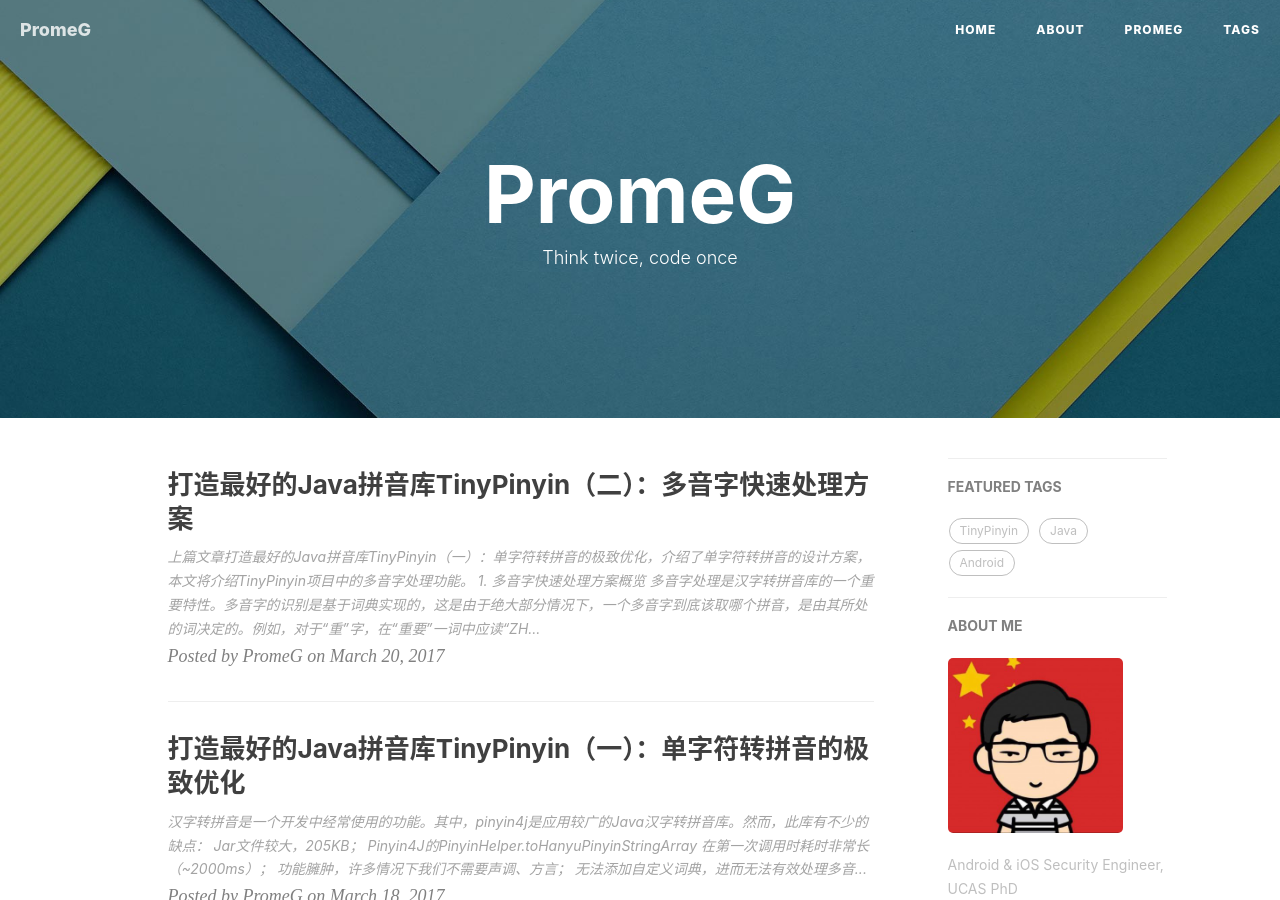
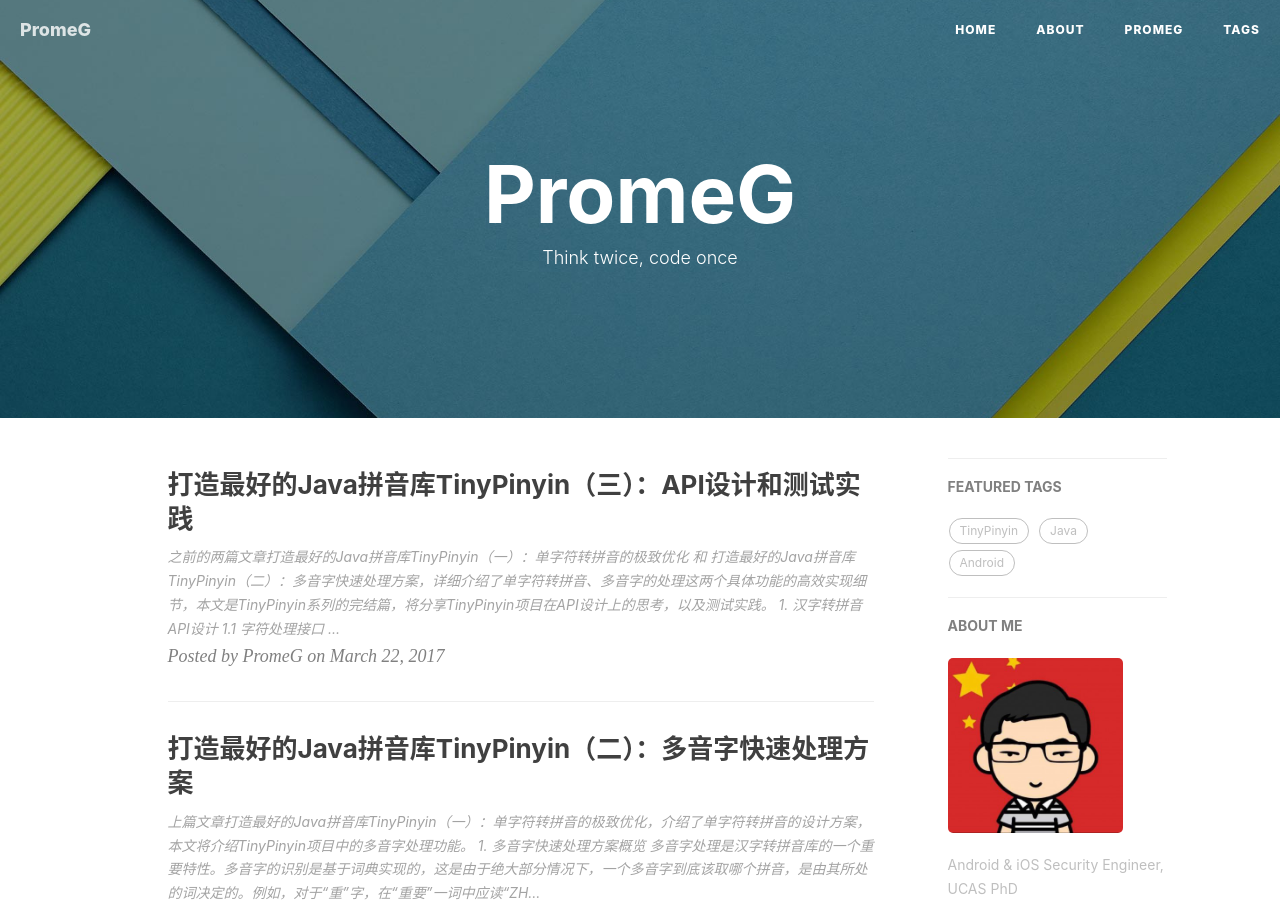
Before and after one commit to promeG/promeg.github.io, a Jekyll site: the page built from index.html, in a window 1280 px wide and 900 px high. Built offline with Jekyll 4.4.1, drawn with Linux system fonts in a browser that asks for light colours; nearby versions of some CDN libraries; the list of posts is cut into pages by our own code; comment, search, counter and statistics services are not loaded; some of the changed lines change nothing that is shown.

Commit message:
add tinypinyin 3

````diff
--- a/_config.yml
+++ b/_config.yml
@@ -50,9 +50,9 @@ kramdown:
 #disqus_username: _your_disqus_short_name_
 
 # Duoshuo settings
-duoshuo_username: promeg
+# duoshuo_username: promeg
 # Share component is depend on Comment so we can NOT use share only.
-duoshuo_share: true                     # set to false if you want to use Comment without Sharing
+# duoshuo_share: true                     # set to false if you want to use Comment without Sharing
 
 
 
--- a/_posts/2017-03-20-tinypinyin-part-2.markdown
+++ b/_posts/2017-03-20-tinypinyin-part-2.markdown
@@ -118,4 +118,4 @@ Pinyin4j_StringToPinyin（Pinyin4j的String转拼音） | thrpt | 200 | 1.033 |
 
 ## 3 小结
 
-TinyPinyin的多音字支持就介绍到这里，下篇文章将分享TinyPinyin的API设计。
+TinyPinyin的多音字支持就介绍到这里，下篇文章将分享[TinyPinyin的API设计和测试实践](http://promeg.io/2017/03/22/tinypinyin-part-3/)。
--- /dev/null
+++ b/_posts/2017-03-22-tinypinyin-part-3.markdown
@@ -0,0 +1,231 @@
+---
+layout:     post
+title:      "打造最好的Java拼音库TinyPinyin（三）：API设计和测试实践"
+subtitle:   ""
+date:       2017-03-22 08:52:36 +0800
+author:     "PromeG"
+header-img: "img/home-bg.jpg"
+tags:
+    - TinyPinyin
+    - Java
+    - Android
+---
+
+之前的两篇文章[打造最好的Java拼音库TinyPinyin（一）：单字符转拼音的极致优化](http://promeg.io/2017/03/18/tinypinyin-part-1/) 和 [打造最好的Java拼音库TinyPinyin（二）：多音字快速处理方案](http://promeg.io/2017/03/20/tinypinyin-part-2/)，详细介绍了单字符转拼音、多音字的处理这两个具体功能的高效实现细节，本文是TinyPinyin系列的完结篇，将分享TinyPinyin项目在API设计上的思考，以及测试实践。
+
+## 1. 汉字转拼音API设计
+
+### 1.1 字符处理接口
+
+TinyPinyin的汉字转拼音API非常简洁：
+
+```java
+/**
+ * 如果c为汉字，则返回大写拼音；如果c不是汉字，则返回String.valueOf(c)
+ */
+String Pinyin.toPinyin(char c)
+
+/**
+ * c为汉字，则返回true，否则返回false
+ */
+boolean Pinyin.isChinese(char c)
+
+/**
+ * 将输入字符串转为拼音，转换过程中会使用之前设置的用户词典，以字符为单位插入分隔符
+ */
+String toPinyin(String str, String separator)
+```
+
+优秀的API的设计应满足**正交性**和**完备性**。从正交性的角度来看，Pinyin.toPinyin(char c)和Pinyin.isChinese(char c)是正交的，但String Pinyin.toPinyin(char c)与String toPinyin(String str, String separator)严格意义上并不是正交的。
+
+之所以这么做的原因，在于Pinyin.isChinese(char c)接口无法支持多音字的处理，因为绝大部分情况下，一个多音字到底该取哪个拼音，是由其所处的词决定的，单个字符无法确定多音字的读音。在这里，功能实现的优先级要大于想要遵循的设计范式。
+
+### 1.2 词典设置接口
+
+初始化TinyPinyin时，添加词典的接口如下：
+
+```java
+Config config = Pinyin.newConfig()
+                  .with(dict_1)
+                  .with(....) // 可以继续添加多个词典
+                  .with(dict_n);
+
+Pinyin.init(config);
+```
+
+还有一个需求是，在TinyPinyin初始化之后，想再追加一些词典，实现此功能的接口是：
+
+```java
+Pinyin.add(other_dict); // 向Pinyin中追加词典
+```
+
+然而，每次新添加词典都会触发一次完整的AC算法构建过程，因此若有多个词典，推荐使用性能更优的Pinyin.init(Config)接口。
+
+## 2. 词典API设计
+
+拼音转换的接口较为容易，词典API的设计就没那么简单了。
+
+### 2.1 基础词典：PinyinDict
+
+设计具体的词典之前，我们需要思考**汉字转拼音词典**究竟是什么。
+
+对汉字转拼音词典来说，它本质上包含了一组词的集合，以及集合中每个词的拼音。词的集合可以用Set<String>来表示，每个词和它的拼音之间的映射关系是：
+
+```java
+  词(String) --> 拼音(String[]) // 如："重庆" --> ["CHONG", "QING"]
+```
+
+因此，词典可由两个API组成：返回词典所有词的 Set<String> words() 和  将词转为拼音的 String[] toPinyin(String word)。这里有个约定，toPinyin接口应保证对words中的所有词，toPinyin(String)均返回非null的结果。
+
+```java
+/**
+ * 字典接口
+ */
+public interface PinyinDict {
+
+    /**
+     * 字典所包含的所有词
+     */
+    Set<String> words();
+
+    /**
+     * 将词转换为拼音，应保证对words中的所有词，toPinyin(String)均返回非null的结果
+     */
+    String[] toPinyin(String word);
+}
+```
+
+这两个接口是不是看起来很熟悉？没错，这两个接口加起来，便成为了一个Map：Map<String, String[]>。
+
+问题来了，为什么词典接口不做成直接返回一个Map<String, String[]>呢？
+
+原因在于，如果直接返回Map，则相当于限定了词典只能采用Map这一种数据结构来实现，而在设计词典模型时，不应限制词典具体的实现方式。
+
+例如，当词典非常大时，把整个词典加载到内存中的Map便不合适了，更好的做法应该是在执行 toPinyin(String) 时，从文件或数据库中读取相应的拼音，降低内存占用。这时我们拆分出的接口便体现出优势了：这两个接口是支持流处理的！因此词典既可以放在内存中，也可以放到文件数据中，甚至可以通过网络接口获取拼音转换结果。
+
+### 2.2 便捷词典：PinyinMapDict
+
+上文描述的基础词典PinyinDict较为简洁。然而，用户使用PinyinDict实现自定义词典时却很复杂：
+
+```java
+final Map<String, String[]> map = new HashMap();
+map.put("重庆", new String[]{"CHONG", "QING"});
+
+PinyinDict dict = new PinyinDict() {
+    @Override
+    public Set<String> words() {
+        return map.keySet();
+    }
+
+    @Override
+    public String[] toPinyin(String word) {
+        return map.get(word);
+    }
+};
+```
+
+为了便于更好的创建自定义词典，TinyPinyin提供了对基础词典的封装：PinyinMapDict
+
+```java
+/**
+ * 基于java.util.Map的字典实现，利于添加自定义字典
+ */
+public abstract class PinyinMapDict implements PinyinDict {
+
+    /**
+     * Key为字典的词，Value为该词所对应的拼音
+     *
+     * @return 包含词和对应拼音的 {@link java.util.Map}
+     */
+    public abstract Map<String, String[]> mapping();
+
+
+    @Override
+    public Set<String> words() {
+        return mapping() != null ? mapping().keySet() : null;
+    }
+
+    @Override
+    public String[] toPinyin(String word) {
+        return mapping() != null ? mapping().get(word) : null;
+    }
+}
+```
+
+这样一来，用户添加自定义词典便非常简洁了：
+
+```java
+PinyinDict dict = new PinyinMapDict() {
+    @Override
+    public Map<String, String[]> mapping() {
+        Map<String, String[]> map = new HashMap();
+        map.put("重庆", new String[]{"CHONG", "QING"});
+        return map;
+    }
+}
+```
+
+### 2.3 Android词典：AndroidAssetDict
+
+为了提升效率，TinyPinyin专门为Android平台的词典设计了一个辅助类：[AndroidAssetDict](https://github.com/promeG/TinyPinyin/blob/master/tinypinyin-android-asset-lexicons/src/main/java/com/github/promeg/tinypinyin/android/asset/lexicons/AndroidAssetDict.java)。
+
+这是由于Android代码访问JAR文件中的资源非常低效（[参考](http://blog.danlew.net/2013/08/20/joda_time_s_memory_issue_in_android/)）。因此，AndroidAssetDict采用了将字典文件存入asset中的方式提升访问效率。
+
+AndroidAssetDict的使用非常简单，大家可参考[tinypinyin-lexicons-android-cncity](https://github.com/promeG/TinyPinyin/tree/master/tinypinyin-lexicons-android-cncity)这个子项目，只需要重写String assetFileName()这一个方法即可。当然，词典文件的格式需要与[示例](https://github.com/promeG/TinyPinyin/blob/master/tinypinyin-lexicons-android-cncity/src/main/assets/cncity.txt)保持一致。
+
+## 3 测试实战
+
+
+TinyPinyin项目中，功能代码和测试代码的比例是10：6，测试的覆盖率还是很高的。另外，为了评估性能，也添加了一些基于jmh工具的性能测试。
+
+
+### 3.1 单元测试
+
+单元测试在TinyPinyin中扮演了非常重要的角色，下面介绍一个核心的测试：单字符转拼音测试。
+
+既然TinyPinyin之前已经有了Pinyin4J这个库，那就以它作为基准，确保对所有的字符（Character.MAX_VALUE ~ Character.MIN_VALUE），TinyPinyin与Pinyin4J有相同的返回结果。这样便保证了单字符转拼音功能的正确性，该部分测试如下：
+
+```java
+@Test
+public void test_toPinyin_char() {
+    char[] allChars = allChars();
+    int chineseCount = 0;
+
+    for (int i = 0; i < allChars.length; i++) {
+        char targetChar = allChars[i];
+        String[] pinyins = PinyinHelper.toHanyuPinyinStringArray(targetChar, format);
+        if (pinyins != null && pinyins.length > 0) {
+            // is chinese
+            chineseCount++;
+            assertThat(Pinyin.toPinyin(targetChar), equalTo(pinyins[0]));
+        } else {
+            // not chinese
+            assertThat(Pinyin.toPinyin(targetChar), equalTo(String.valueOf(targetChar)));
+        }
+    }
+
+    int expectedChineseCount = 20378;
+
+    assertThat(chineseCount, is(expectedChineseCount));
+}
+```
+
+### 3.2 性能测试
+
+性能测试并不是一件容易的事情，在借助专业的工具（如jmh）外，还需要精心设计测试的输入、初始化等过程，如果这些因素做的不好，则可能会得到错误的性能测试结果。
+
+下面介绍添加大字典后，字符串转拼音API的性能测试的输入选择。
+
+字符串转拼音API的输入是一个字符串，那么我们应该选什么样的字符串呢？
+
+首先，不能使用随机生成的字符串，这是由于随机生成的字符串中几乎不会出现词典中的词，那么在执行过程中便不会触发词典匹配，性能测试无效。
+
+其次，不能使用过短的字符串，过短的字符串测试效果不明显；也不能在所有的执行轮次中选用同一个字符串，测试结果不精确。
+
+那TinyPinyin是怎么选择输入的呢？找了一本很棒的小说《刀锋》的txt文档，每轮运行前，从txt文档中随机抽取1000个连续字符，作为输入字符串，完美解决了上述问题。具体代码请见PinyinDictBenchmark2。
+
+## 4. 总结
+
+本系列介绍了TinyPinyin单字符转拼音、多音字的处理这两个具体功能的高效实现细节，以及API设计上的思考和在测试方面的实战。从TinyPinyin开发过程可以看到，即使是一个功能非常简单的库，想做到极致也很不容易。
+
+希望大家喜欢，欢迎讨论！
````
